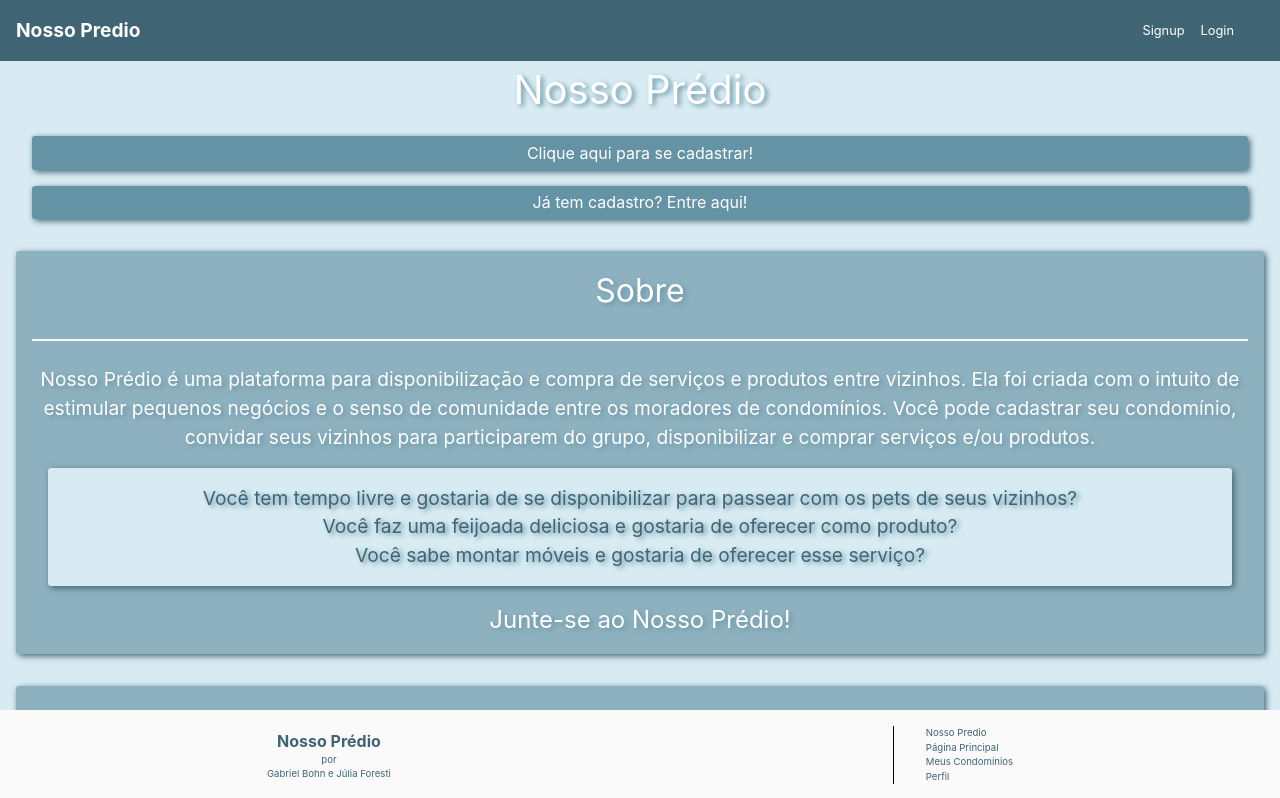
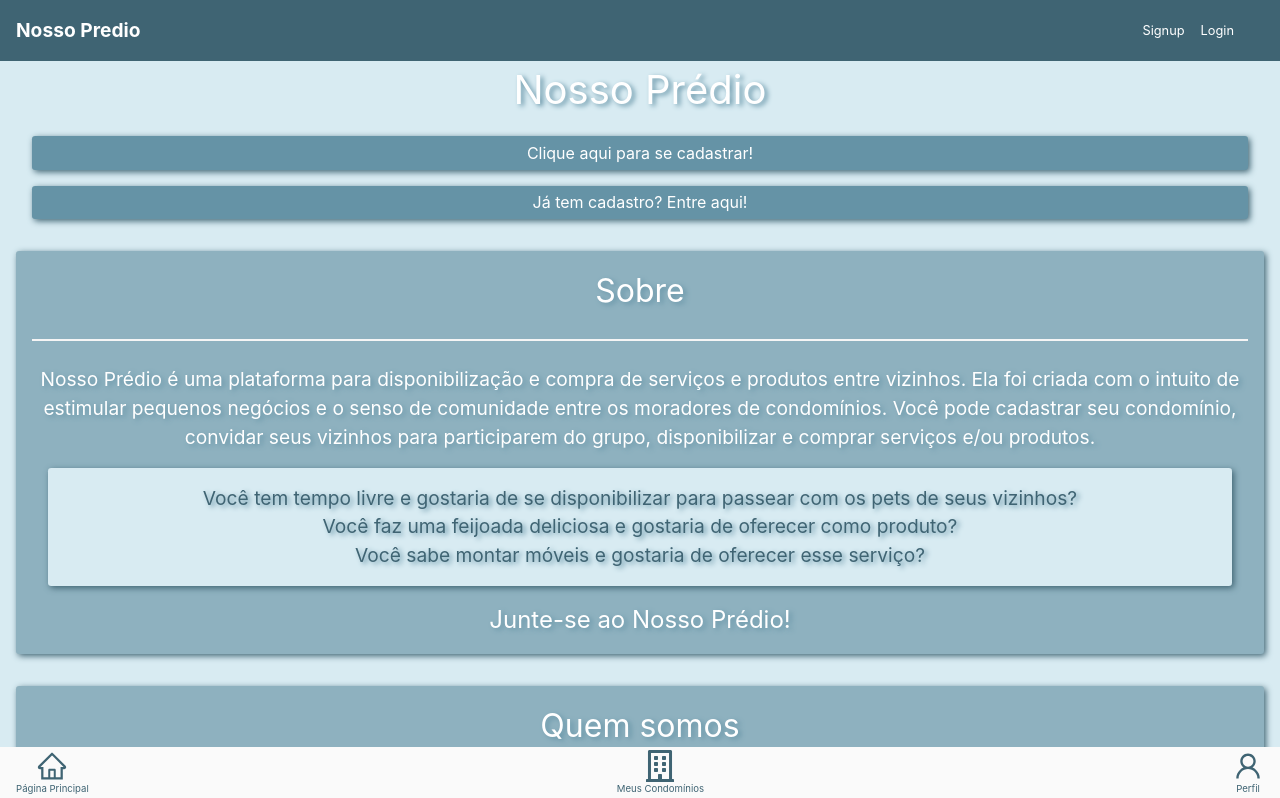
Before and after one commit to juliajforesti/nosso-predio-client, a React (Create React App) app in the folder nosso-predio-client/: page / in a window 1280 px wide. Shown: the top 798 px of the page. Built offline with nearby package versions, Linux system fonts and the light colour scheme; no server answers.

Commit message:
footer changed to MENU

```diff
--- a/nosso-predio-client/package.json
+++ b/nosso-predio-client/package.json
@@ -9,11 +9,13 @@
     "axios": "^0.19.2",
     "bulma": "^0.8.2",
     "dotenv": "^8.2.0",
+    "material-design-icons": "^3.0.1",
     "react": "^16.13.1",
     "react-burger-menu": "^2.6.13",
     "react-dom": "^16.13.1",
     "react-facebook-login": "^4.1.1",
     "react-google-login": "^5.1.20",
+    "react-icons": "^3.10.0",
     "react-router-dom": "^5.2.0",
     "react-scripts": "3.4.1",
     "react-social-login": "^3.4.7"
--- a/nosso-predio-client/src/components/css/Footer.css
+++ b/nosso-predio-client/src/components/css/Footer.css
@@ -1,38 +1,48 @@
 html, body {height:100%;}
 .footer{
   display: flex;
+  flex-direction: column;
   justify-content: space-around;
-  padding: 1rem;
+  padding: 0.2rem 1rem;
   position: fixed;
   width: 100%;
   bottom: 0;
 }
+.footer-bottom{
+  display: flex;
+  justify-content: space-around;
+  align-items: center;
+  border-top: 1px solid black;
+  padding-top: 0.3rem;
+}
 .footer-title{
   color: #3F6473;
   font-weight: bolder;
+  font-size: 0.6rem;
+}
+.footer-by{
+  font-size: 0.5rem;
+  color: #3F6473;
+  text-align: center;
 }
 
-.footer-by{
-  font-size: 0.6rem;
-  color: #3F6473;
 
-}
+.footer-top{
 
-.footer-left{
   display: flex;
-  flex-direction: column;
-  justify-content: center;
-  align-items: center;
-
-}
-.footer-right{
-  border-left: 1px solid black;
-  padding-left: 2rem;
-  display: flex;
-  flex-direction: column;
+  justify-content: space-between;
   font-size: 0.6rem;
 }
 
 .footer-link{
   color: #3F6473;
+  display: flex;
+  flex-direction: column;
+  align-items: center;
+  /* font-size: 1rem; */
 }
+.footer-icon{
+  width: 2rem;
+  height: 2rem;
+
+}
--- a/nosso-predio-client/src/components/footer/Footer.js
+++ b/nosso-predio-client/src/components/footer/Footer.js
@@ -1,24 +1,38 @@
 import React from "react";
 import "../css/Footer.css";
 import { Link } from "react-router-dom";
-
+import { AiOutlineHome, AiOutlineUser } from "react-icons/ai";
+import { FaRegBuilding } from "react-icons/fa";
 
 const Footer = (props) => {
   return (
     <footer className="footer">
-      <div className='footer-left'>
-        <p className='footer-title'> Nosso Prédio </p>
-        <p className='footer-by'>por </p>
-        <p className='footer-by'>Gabriel Bohn e Júlia Foresti</p>
+      <div className="footer-top">
+
+        <Link className="footer-link" to="/pagina-principal">
+          <AiOutlineHome className='footer-icon' />
+          Página Principal
+        </Link>
+
+        <Link className="footer-link" to="/meus-condominios">
+          <FaRegBuilding className='footer-icon' />
+          Meus Condomínios
+        </Link>
+
+        <Link className="footer-link" to="/perfil">
+          <AiOutlineUser className='footer-icon' />
+          Perfil
+        </Link>
       </div>
-      <div className='footer-right'>
-        <Link className='footer-link' to="/">Nosso Predio</Link>
-        <Link className='footer-link' to="/pagina-principal">Página Principal</Link>
-        <Link className='footer-link' to="/meus-condominios">Meus Condomínios</Link>
-        <Link className='footer-link' to="/perfil">Perfil</Link>
-
-
-      </div>
+      {/* <div className="footer-bottom">
+        <div>
+          <p className="footer-title"> Nosso Prédio </p>
+        </div>
+        <div>
+          <p className="footer-by">por </p>
+          <p className="footer-by">Gabriel Bohn e Júlia Foresti</p>
+        </div>
+      </div> */}
     </footer>
   );
 };
```
Also changed, not shown: 1 other file (tests, documents, lock files or other folders).
